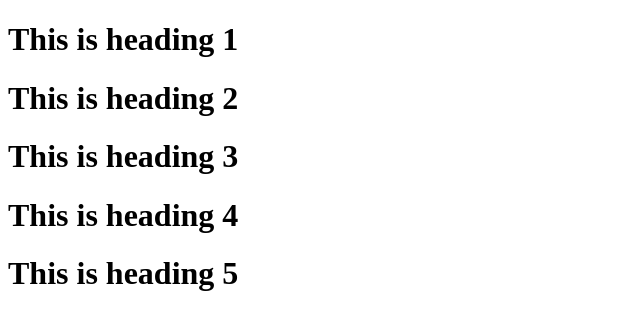
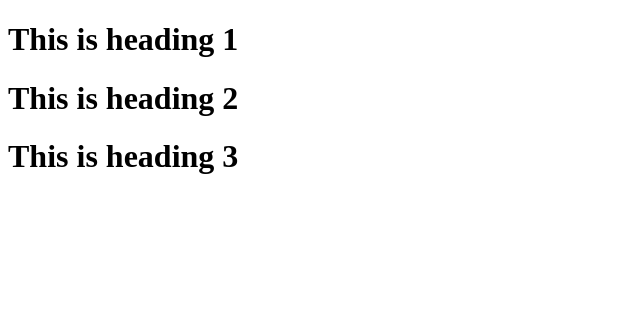
Before and after one commit to ahammodsarif/Bio_Data, a plain HTML site: page index.html in a window 1280 px wide. Shown: the whole page, without its empty margins (0-640 px from the left). Drawn offline with Linux system fonts and the light colour scheme.

Commit message:
version 3

```diff
--- a/index.html
+++ b/index.html
@@ -10,8 +10,6 @@
     <h1>This is heading 1</h1>
     <h1>This is heading 2</h1>
     <h1>This is heading 3</h1>
-    <h1>This is heading 4</h1>
-    <h1>This is heading 5</h1>
 
 </body>
 </html>
```
